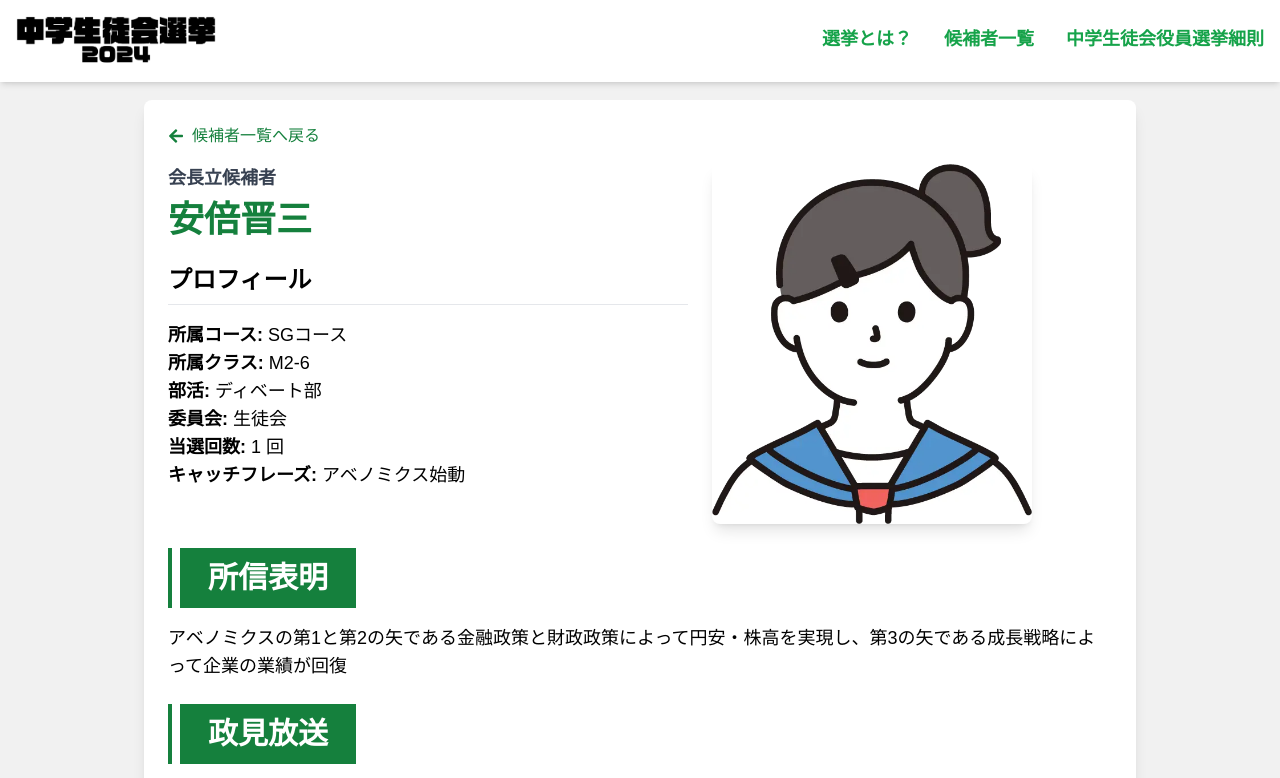
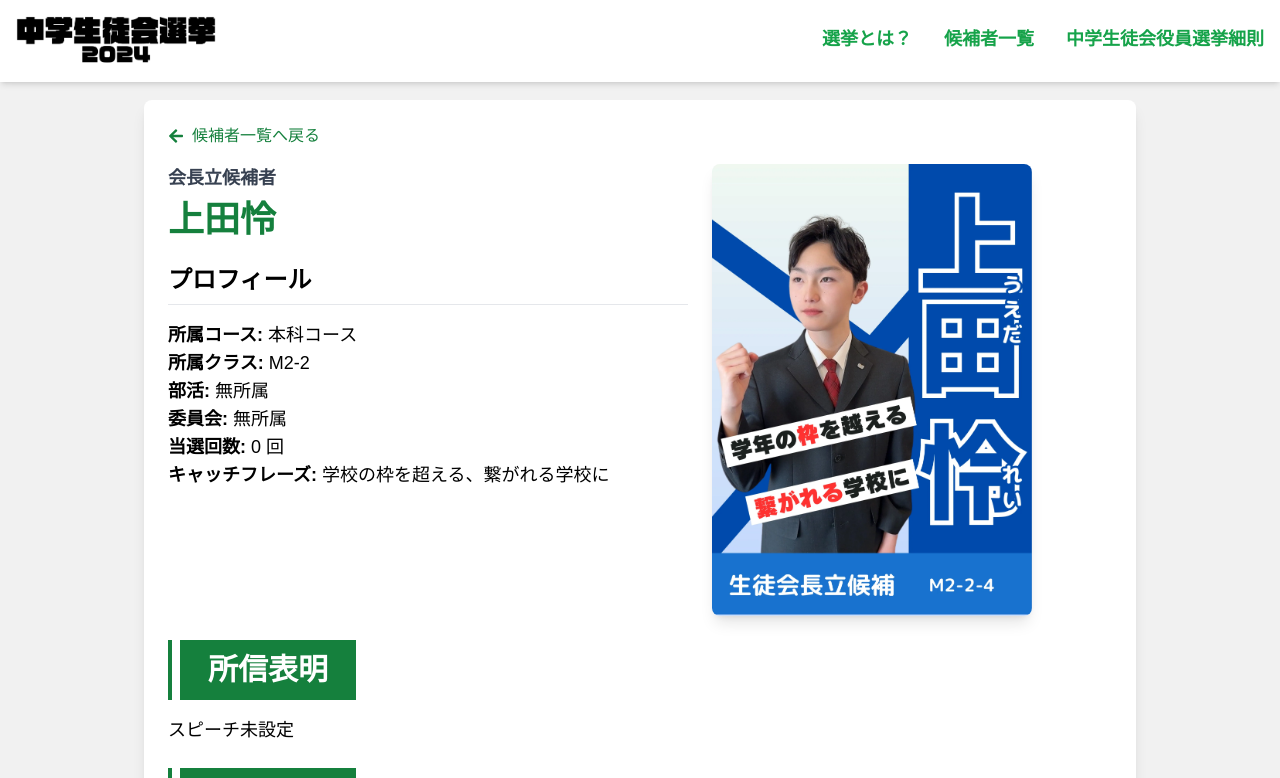
Before and after one commit to Natsusame/highschool-election-2025, a Next.js app: page /candidates/1 in a window 1280 px wide. Shown: the top 778 px of the page. Built offline with nearby package versions, Linux system fonts and the light colour scheme; grey boxes are pictures that could not be loaded.

Commit message:
candidate data added v1

```diff
--- a/src/app/candidates/[id]/page.tsx
+++ b/src/app/candidates/[id]/page.tsx
@@ -7,22 +7,170 @@ import Link from "next/link";
 
 const candidates = [
   {
-    id: 1,
-    name: "安倍晋三",
-    photo: "/./chair.webp",
-    position: "会長",
-    course: "SGコース",
-    class: "M2-6",
-    club: "ディベート部",
-    committee: "生徒会",
-    electionsWon: 1,
-    slogan: "アベノミクス始動",
-    statement:
-      "アベノミクスの第1と第2の矢である金融政策と財政政策によって円安・株高を実現し、第3の矢である成長戦略によって企業の業績が回復",
-    manifestoVideo: "https://drive.google.com/file/d/xxxxx/preview",
-    posterImage: "https://drive.google.com/uc?export=view&id=xxxxx",
+    "id": 1,
+    "name": "上田怜",
+    "photo": "/./ueda.webp",
+    "position": "会長",
+    "course": "本科コース",
+    "class": "M2-2",
+    "club": "無所属",
+    "committee": "無所属",
+    "electionsWon": 0,
+    "slogan": "学校の枠を超える、繋がれる学校に",
+    "statement": "スピーチ未設定",
+    "manifestoVideo": "https://drive.google.com/file/d/xxxxx/preview",
+    "posterImage": "https://drive.google.com/uc?export=view&id=xxxxx"
   },
-  // 他の候補者データ
+  {
+    "id": 2,
+    "name": "松本椿",
+    "photo": "/./tsubaki.webp",
+    "position": "新中三会計",
+    "course": "医サイコース",
+    "class": "M2-5",
+    "club": "無所属",
+    "committee": "無所属",
+    "electionsWon": 1,
+    "slogan": "相談しやすい学園に。",
+    "statement": "スピーチ未設定",
+    "manifestoVideo": "https://drive.google.com/file/d/xxxxx/preview",
+    "posterImage": "https://drive.google.com/uc?export=view&id=xxxxx"
+  },
+  {
+    "id": 3,
+    "name": "鹿郷浬央",
+    "photo": "/./kakyou.webp",
+    "position": "新中三書記",
+    "course": "本科コース",
+    "class": "M2-1",
+    "club": "無所属",
+    "committee": "無所属",
+    "electionsWon": 0,
+    "slogan": "学園生活をもっと楽しくする！",
+    "statement": "スピーチ未設定",
+    "manifestoVideo": "https://drive.google.com/file/d/xxxxx/preview",
+    "posterImage": "https://drive.google.com/uc?export=view&id=xxxxx"
+  },
+  {
+    "id": 4,
+    "name": "尾崎芽羽",
+    "photo": "/./ozaki.webp",
+    "position": "新中三書記",
+    "course": "本科コース",
+    "class": "M2-3",
+    "club": "無所属",
+    "committee": "無所属",
+    "electionsWon": 0,
+    "slogan": "スローガン未設定",
+    "statement": "スピーチ未設定",
+    "manifestoVideo": "https://drive.google.com/file/d/xxxxx/preview",
+    "posterImage": "https://drive.google.com/uc?export=view&id=xxxxx"
+  },
+  {
+    "id": 5,
+    "name": "亀甲愛奈",
+    "photo": "/./kikkou.webp",
+    "position": "副会長",
+    "course": "本科コース",
+    "class": "M1-4",
+    "club": "無所属",
+    "committee": "無所属",
+    "electionsWon": 0,
+    "slogan": "スローガン未設定",
+    "statement": "生徒が作る広尾学園へ",
+    "manifestoVideo": "https://drive.google.com/file/d/xxxxx/preview",
+    "posterImage": "https://drive.google.com/uc?export=view&id=xxxxx"
+  },
+  {
+    "id": 6,
+    "name": "瓜生妃花",
+    "photo": "/./uryu.webp",
+    "position": "副会長",
+    "course": "AGコース",
+    "class": "M1-6",
+    "club": "無所属",
+    "committee": "無所属",
+    "electionsWon": 0,
+    "slogan": "誰もが活躍できる学校へ",
+    "statement": "スピーチ未設定",
+    "manifestoVideo": "https://drive.google.com/file/d/xxxxx/preview",
+    "posterImage": "https://drive.google.com/uc?export=view&id=xxxxx"
+  },
+  {
+    "id": 7,
+    "name": "名畑政吾",
+    "photo": "/./nahata.webp",
+    "position": "副会長",
+    "course": "AGコース",
+    "class": "M1-6",
+    "club": "無所属",
+    "committee": "無所属",
+    "electionsWon": 0,
+    "slogan": "笑いあり、涙ありの学校に",
+    "statement": "スピーチ未設定",
+    "manifestoVideo": "https://drive.google.com/file/d/xxxxx/preview",
+    "posterImage": "https://drive.google.com/uc?export=view&id=xxxxx"
+  },
+  {
+    "id": 8,
+    "name": "古瀬はるか",
+    "photo": "/./kose.webp",
+    "position": "新中二会計",
+    "course": "本科コース",
+    "class": "M1-2",
+    "club": "無所属",
+    "committee": "無所属",
+    "electionsWon": 0,
+    "slogan": "毎日に心躍る広尾学園を！",
+    "statement": "スピーチ未設定",
+    "manifestoVideo": "https://drive.google.com/file/d/xxxxx/preview",
+    "posterImage": "https://drive.google.com/uc?export=view&id=xxxxx"
+  },
+  {
+    "id": 9,
+    "name": "山田理貴",
+    "photo": "/./yamada.webp",
+    "position": "新中一会計",
+    "course": "本科コース",
+    "class": "M1-3",
+    "club": "無所属",
+    "committee": "無所属",
+    "electionsWon": 0,
+    "slogan": "自分たちの学校は自分たちで作る",
+    "statement": "スピーチ未設定",
+    "manifestoVideo": "https://drive.google.com/file/d/xxxxx/preview",
+    "posterImage": "https://drive.google.com/uc?export=view&id=xxxxx"
+  },
+  {
+    "id": 10,
+    "name": "保田朝陽",
+    "photo": "/./houda.webp",
+    "position": "新中二書記",
+    "course": "本科コース",
+    "class": "M1-2",
+    "club": "無所属",
+    "committee": "無所属",
+    "electionsWon": 0,
+    "slogan": "生徒が輝ける学園へ",
+    "statement": "スピーチ未設定",
+    "manifestoVideo": "https://drive.google.com/file/d/xxxxx/preview",
+    "posterImage": "https://drive.google.com/uc?export=view&id=xxxxx"
+  },
+  {
+    "id": 11,
+    "name": "髙橋祐希",
+    "photo": "/./takahashi.webp",
+    "position": "新中二書記",
+    "course": "医サイコース",
+    "class": "M1-5",
+    "club": "無所属",
+    "committee": "無所属",
+    "electionsWon": 0,
+    "slogan": "スローガン未設定",
+    "statement": "スピーチ未設定",
+    "manifestoVideo": "https://drive.google.com/file/d/xxxxx/preview",
+    "posterImage": "https://drive.google.com/uc?export=view&id=xxxxx"
+  }
 ];
 
 interface Candidate {
@@ -38,7 +186,6 @@ interface Candidate {
   slogan: string;
   statement: string;
   manifestoVideo: string;
-  posterImage: string;
 }
 
 const CandidateDetail = () => {
@@ -131,22 +278,6 @@ const CandidateDetail = () => {
         ></iframe>
         </div>
       </div>
-
-      <div className="mt-6">
-        <div className="flex items-center w-full mb-4">
-          <div className="bg-green-700 text-white font-bold py-1 px-4 relative inline-block align-middle flex justify-center items-center">
-            <div className="absolute left-0 top-0 bottom-0 bg-white ml-1 mr-5 w-2 h-full"></div>
-            <h2 className="text-3xl ml-6 mb-2 inline-block align-middle mt-2 mr-3">ポスター</h2>
-          </div>
-        </div>
-        <div className="mt-4 w-full md:w-3/4 mx-auto">
-        <img
-          src={candidate.posterImage}
-          alt={`${candidate.name} のポスター`}
-          className="w-full rounded-lg shadow-lg"
-        />
-        </div>
-      </div>
       </div>
     </div>
   );
--- a/src/app/candidates/page.tsx
+++ b/src/app/candidates/page.tsx
@@ -44,6 +44,10 @@ const CandidatePage = () => {
         <div className="bg-white text-green-700 font-bold py-1 px-4 relative ml-[10%] inline-block align-middle">
           <div className="absolute left-0 top-0 bottom-0 bg-green-700 ml-1 mr-5 w-2 h-full"></div>
           <h2 className="text-3xl ml-6 mb-2 inline-block align-middle mt-2 mr-4">{title}</h2>
+        </div>
+        <div className="bg-white text-green-700 font-bold py-1 px-4 relative ml-4 inline-block align-middle">
+          <div className="absolute left-0 top-0 bottom-0 bg-green-700 ml-1 mr-5 w-2 h-full"></div>
+          <h2 className="text-xl ml-6 mb-2 inline-block align-middle mt-2 mr-4">選出役員数: {position === '会長' || position === '副会長' || position === 'm3会計' || position === 'm2会計' || position === 'm2書記' ? '1名' : '2名'}</h2>
         </div>
         {(position === '会長' || position === 'm3会計'|| position === 'm3書記') && (
           <button className="flex items-center bg-red-700 text-white p-3 border-none rounded ml-4">
```
